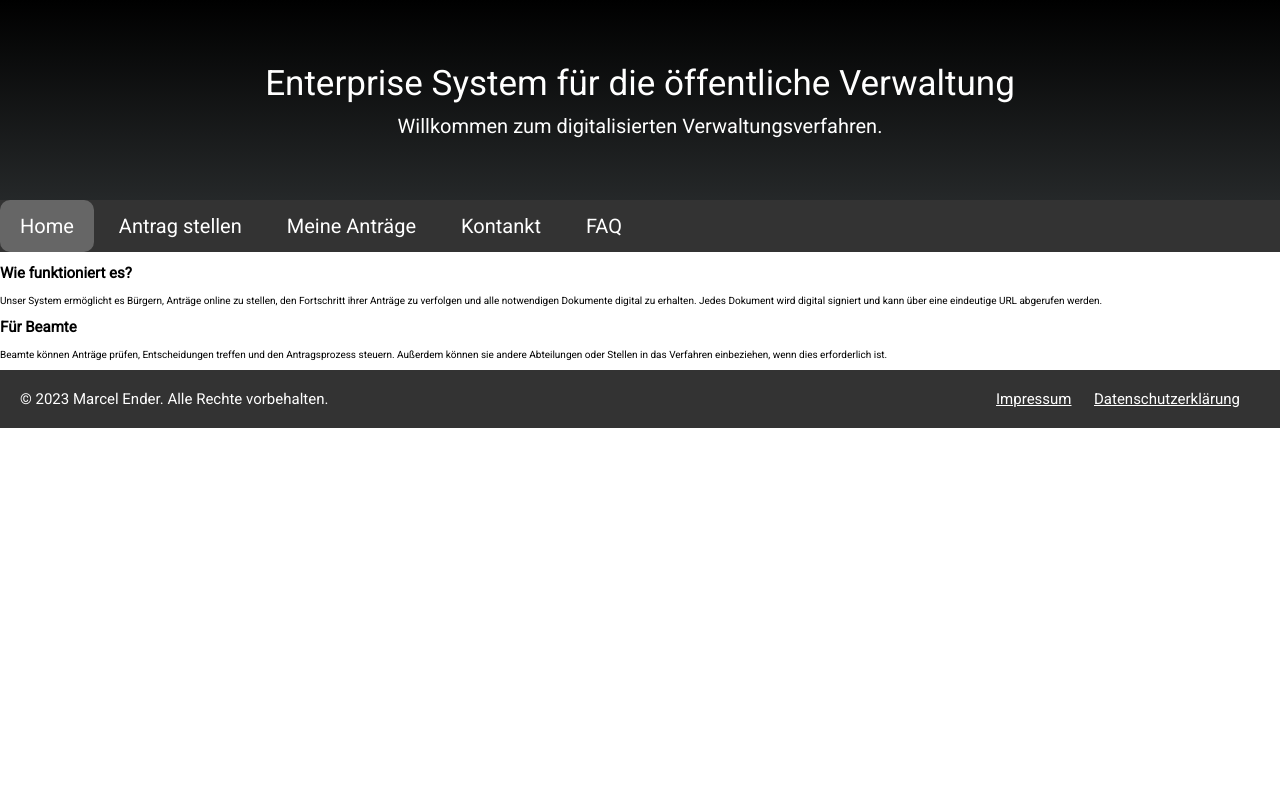
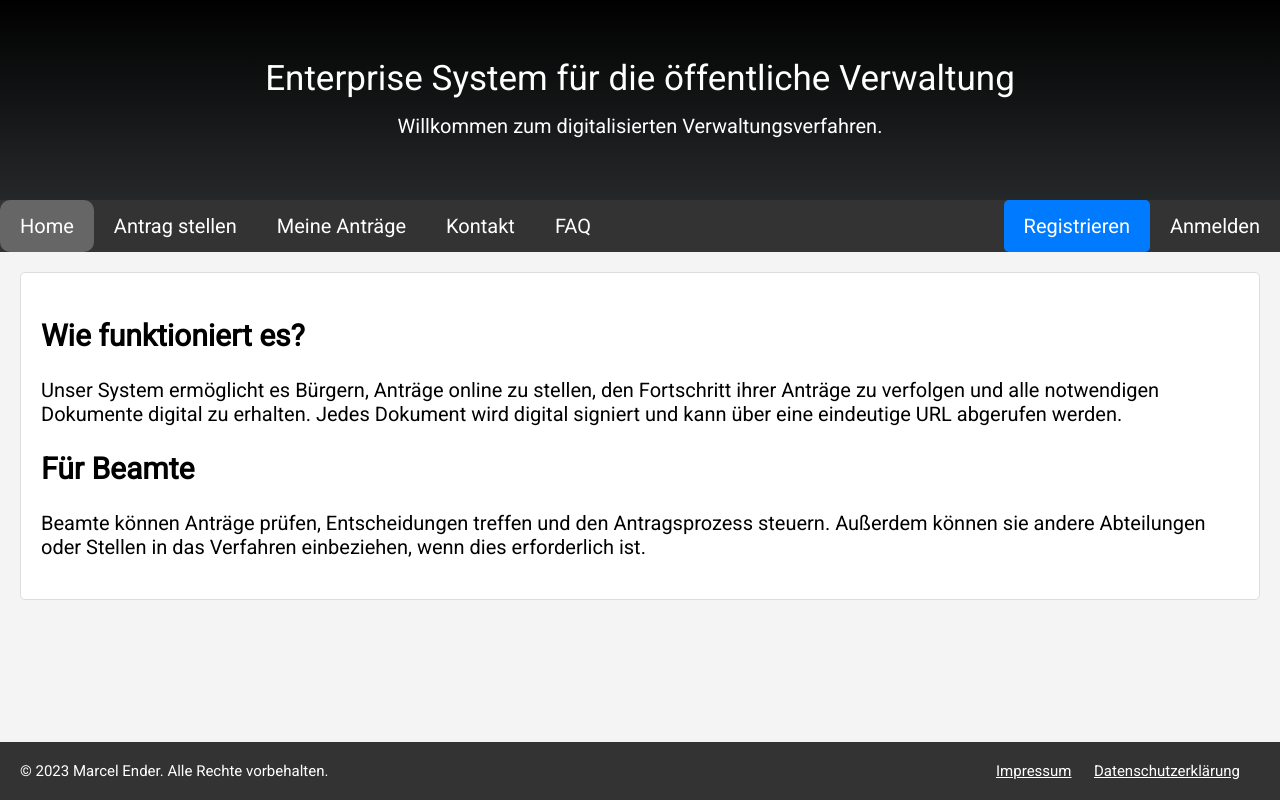
Before and after one commit to GeierX/Projekt-IT-System, a Django app: page /EPSMarcel in a window 1280 px wide. Run offline with Django 4.2, Linux system fonts and the light colour scheme.

Commit message:
Template + Style angelegt

```diff
--- a/EPS/settings.py
+++ b/EPS/settings.py
@@ -118,7 +118,8 @@
 # https://docs.djangoproject.com/en/4.2/howto/static-files/
 
 STATIC_URL = 'static/'
-STATIC_ROOT = os.path.join(BASE_DIR, 'static/')
+# STATIC_ROOT = os.path.join(BASE_DIR, 'static/')
+STATICFILES_DIRS = [os.path.join(BASE_DIR, 'static/')]
 
 # Default primary key field type
 # https://docs.djangoproject.com/en/4.2/ref/settings/#default-auto-field
--- a/EPS/urls.py
+++ b/EPS/urls.py
@@ -24,5 +24,6 @@
     path('admin/', admin.site.urls),
 ]
 
+
 if settings.DEBUG:
     urlpatterns += static(settings.MEDIA_URL, document_root=settings.MEDIA_ROOT)
--- a/static/base/css/style_marcel.css
+++ b/static/base/css/style_marcel.css
@@ -6,6 +6,7 @@
 
     body {
         margin: 0;
+        background-color: #f4f4f4;
     }
 
     html {
@@ -87,6 +88,8 @@
 
     .subheader {
         font-size: 2rem;
+        margin: 0;
+        padding: 0.5rem 0;
     }
 
     #smart_city {
@@ -107,8 +110,12 @@
     }
 
     .navbar {
-        overflow: hidden;
         background-color: #333;
+        overflow: auto;
+        color: white;
+        padding: 0;
+        text-align: center;
+        margin: 0;
         position: sticky;
         top: 0;
         z-index: 1;
@@ -122,7 +129,7 @@
         padding: 1.4rem 2rem;
         text-decoration: none;
         font-size: 2rem;
-        margin-right: 0.5rem;
+        transition: background-color 0.3s, border-radius 0.3s ease;
     }
 
     .navbar a:hover {
@@ -131,10 +138,31 @@
         border-radius: 1rem;
     }
 
+    .navbar a.right {
+        float: right;
+    }
+
     .navbar a.active {
         background-color: #666;
         border-radius: 1rem;
         color: white;
+    }
+
+    a.register-btn {
+        background-color: #007BFF;
+        color: #fff;
+        border-radius: 0.5rem;
+        transition: background-color 0.3s;
+    }
+
+    a.register-btn:hover {
+        background-color: #0056b3;
+        color: white;
+        border-radius: 1.5rem;
+    }
+
+    .loggedin {
+        display: none;
     }
 
     .row {
@@ -217,9 +245,18 @@
         background-color: rgb(94, 11, 11);
     }
 
-    .main {
+    /* .main {
         flex: 75%;
         background-color: white;
+    } */
+
+    .main-section {
+        margin: 20px;
+        padding: 20px;
+        background-color: white;
+        border: 1px solid #ddd;
+        border-radius: 5px;
+        font-size: 2rem;
     }
 
     .container-fallstudienberichte {
@@ -319,6 +356,9 @@
         color: #fff;
         display: flex;
         justify-content: space-between;
+        position: absolute;
+        bottom: 0;
+        width: 100%;
     }
 
     .footer p {
--- a/templates/base/LP_marcel.html
+++ b/templates/base/LP_marcel.html
@@ -7,7 +7,7 @@
 
 {% block main %}
 {% load static %}
-<div class="main">
+<div class="main-section">
   <h2>Wie funktioniert es?</h2>
   <p>
     Unser System ermöglicht es Bürgern, Anträge online zu stellen, den
--- a/templates/base/base_marcel.html
+++ b/templates/base/base_marcel.html
@@ -29,9 +29,11 @@
         <div class="navbar">
             <a href="/" {% block activeHome %}{% endblock %}>Home</a>
             <a href="#" {% block activeAntragStellen %}{% endblock %}>Antrag stellen</a>
-            <a href="#" {% block activeMeineAnträge %}{% endblock %}>Meine Anträge</a>
-            <a href="#" {% block activeKontakt %}{% endblock %}>Kontankt</a>
+            <a href="#" class="loggedin" {% block activeMeineAnträge %}{% endblock %}>Meine Anträge</a>
+            <a href="#" {% block activeKontakt %}{% endblock %}>Kontakt</a>
             <a href="#" {% block activeFAQ %}{% endblock %}>FAQ</a>
+            <a href="#" class="right">Anmelden</a>
+            <a href="#" class="right register-btn">Registrieren</a>
         </div>
         {% endblock %}
         {% block main %}{% endblock %}
```
